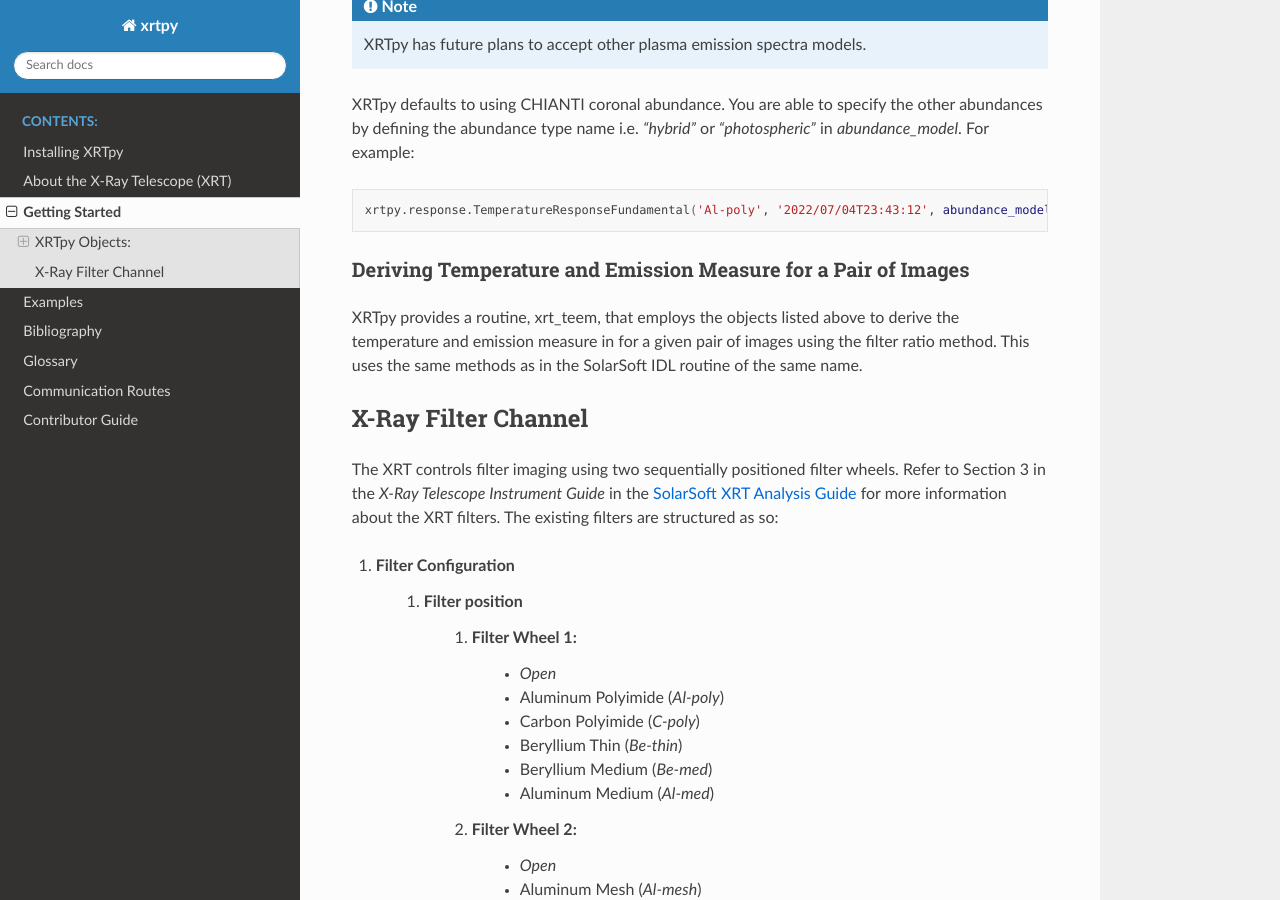
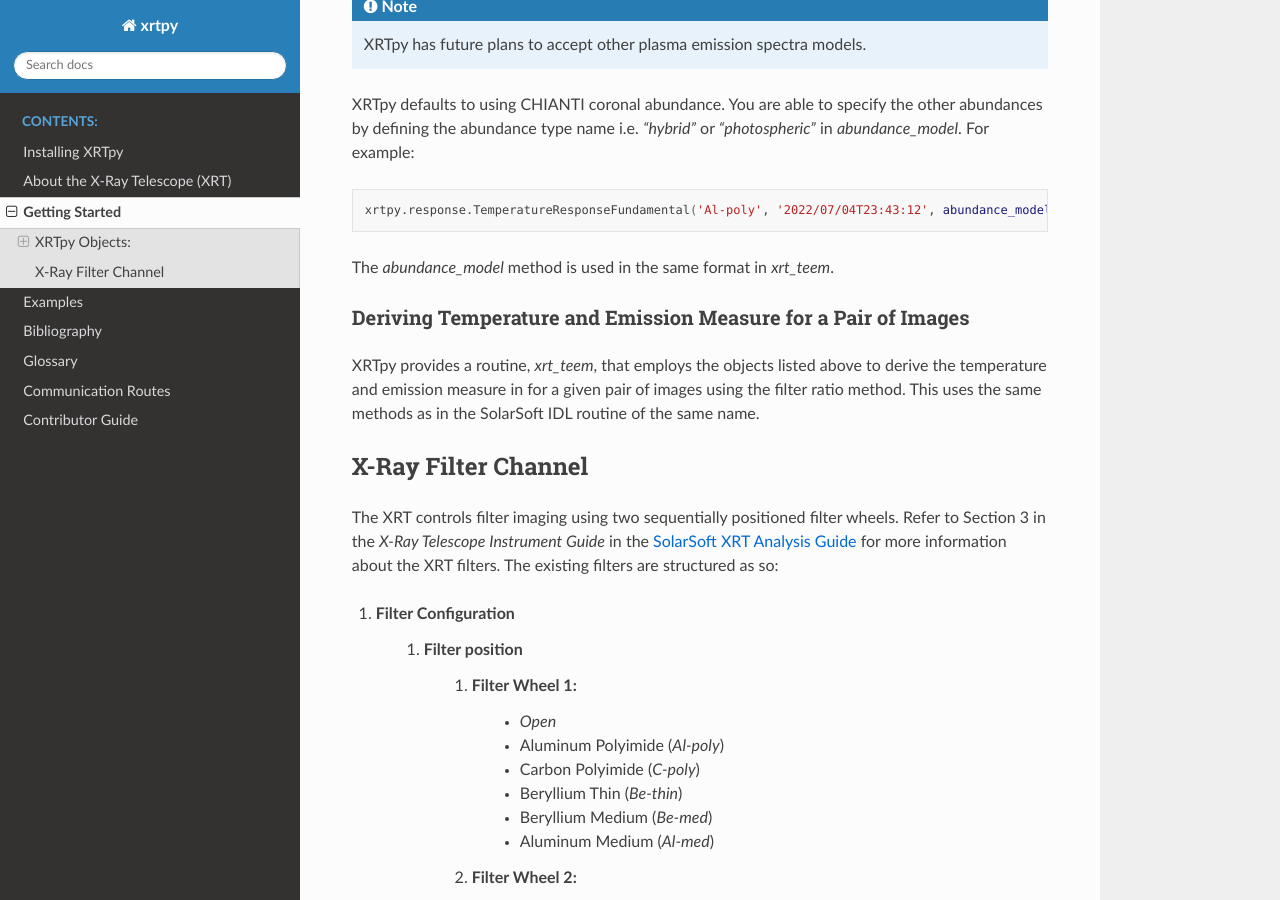
Before and after one commit to HinodeXRT/xrtpy, a Sphinx documentation site: the page built from docs/getting_started.rst, in a window 1280 px wide and 900 px high, scrolled down 1126 px. Built offline with Sphinx 7.4.7 and the Read the Docs theme 2.0.0, drawn with Linux system fonts in a browser that asks for light colours; cross-references to code outside the pages are shown as plain code.

Commit message:
Updated doc information about these abundance

```diff
--- a/docs/getting_started.rst
+++ b/docs/getting_started.rst
@@ -49,10 +49,11 @@ i.e. `"hybrid"` or `"photospheric"` in `abundance_model`. For example:
 
    xrtpy.response.TemperatureResponseFundamental('Al-poly', '2022/07/04T23:43:12', abundance_model = 'Hybrid')
 
+The `abundance_model` method is used in the same format in `xrt_teem`.
 
 Deriving Temperature and Emission Measure for a Pair of Images
 --------------------------------------------------------------
-XRTpy provides a routine, xrt_teem, that employs the objects listed above to derive the temperature and emission measure in for a given pair of images using the filter ratio method. This uses the same methods as in the SolarSoft IDL routine of the same name.
+XRTpy provides a routine, `xrt_teem`, that employs the objects listed above to derive the temperature and emission measure in for a given pair of images using the filter ratio method. This uses the same methods as in the SolarSoft IDL routine of the same name.
 
 
 X-Ray Filter Channel
```
